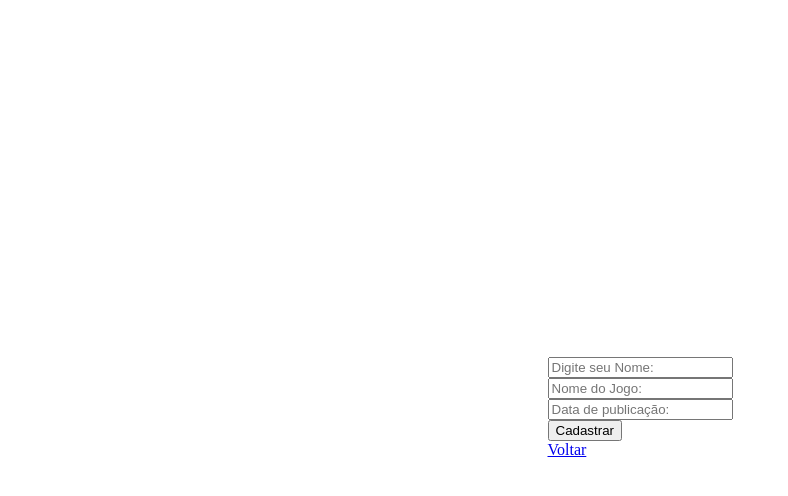
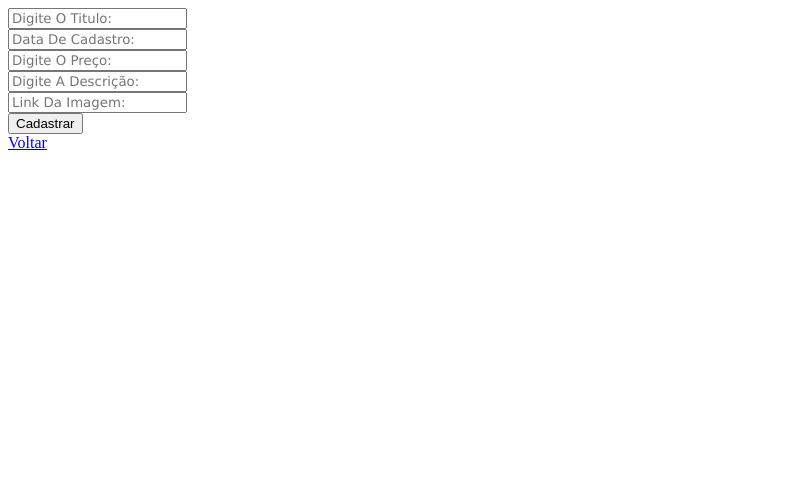
Before and after one commit to natashasiebra/Pessoa_Front-End, a Next.js app: page /cadastro in a window 1280 px wide. Shown: the top 496 px of the page, without its empty margins (0-788 px from the left). Built offline with nearby package versions, Linux system fonts and the light colour scheme.

Commit message:
commid init

```diff
--- a/next.config.js
+++ b/next.config.js
@@ -5,7 +5,7 @@ const nextConfig = {
         return [
           {
             source: '/api/:path*',
-            destination: 'https://localhost:3003/produtos',
+            destination: 'https://localhost:3000/produtos',
           },
         ]
       },
--- a/src/app/cadastro/page.js
+++ b/src/app/cadastro/page.js
@@ -2,23 +2,29 @@
 import { useState } from 'react'
 import styles from '../page.module.css'
 import { useRouter } from 'next/navigation'
+import '../globals.css'
 
 export default function Cadastro() {
     const route = useRouter();
-    const [nome, setNome] = useState();
-    const [jogo, setJogo] = useState();
-    const [data, setData] = useState();
+    const [titulo, setTitulo] = useState();
+    const [data_cadastro, setData_cadastro] = useState();
+    const [preco, setPreco] = useState();
+    const [descricao, setDescricao] = useState();
+    const [imagem, setImagem] = useState();
 
     const cadastrar = (e) => {
         e.preventDefault()
 
         const produto = {
-            nome: nome,
-            jogo: jogo,
-            data: data
+            titulo: titulo,
+            data_cadastro: data_cadastro,
+            preco: preco,
+            descricao: descricao,
+            imagem: imagem
         }
+
         const produtoJson = JSON.stringify(produto);
-        fetch("http://localhost:3003/produtos", {
+        fetch("http://localhost:3000/produtos", {
             method: "POST",
             headers: { "content-Type": "application/json" },
             body: produtoJson
@@ -28,25 +34,37 @@ export default function Cadastro() {
     return (
         <div className={styles.main}>
             <form  onSubmit={cadastrar}>
-                <input
+                <input className='input'
                     type="text"
-                    placeholder='Digite seu Nome:'
-                    nome="Nome"
-                    onChange={e => setNome(e.target.value)}
+                    placeholder='Digite O Titulo:'
+                    nome="Tituo"
+                    onChange={e => setTitulo(e.target.value)}
                 /><br/>
-                <input
+                <input className='input'
                     type="text"
-                    placeholder='Nome do Jogo:'
-                    nome="Jogo"
-                    onChange={e => setJogo(e.target.value)}
+                    placeholder='Data De Cadastro:'
+                    nome="Data Cadastro"
+                    onChange={e => setData_cadastro(e.target.value)}
                 /><br/>
-                <input
+                <input className='input'
                     type="text"
-                    placeholder='Data de publicação:'
-                    nome="Data"
-                    onChange={e => setData(e.target.value)}
+                    placeholder='Digite O Preço:'
+                    nome="Preço"
+                    onChange={e => setPreco(e.target.value)}
                 /><br/>
-                <button type='submit'>Cadastrar</button>
+                <input className='input'
+                    type="text"
+                    placeholder='Digite A Descrição:'
+                    nome="Descrição"
+                    onChange={e => setDescricao(e.target.value)}
+                /><br/>
+                <input className='input'
+                    type="text"
+                    placeholder='Link Da Imagem:'
+                    nome="Imagem"
+                    onChange={e => setImagem(e.target.value)}
+                /><br/>
+                <button className='botao' type='submit'>Cadastrar</button>
                 <div>
                     <a href='/'>Voltar</a>
                 </div>
--- a/src/app/globals.css
+++ b/src/app/globals.css
@@ -0,0 +1,38 @@
+.link:link, .link:visited {
+    background-color: white;
+    color: black;
+    border: 2px solid #5202db;
+    padding: 10px 20px;
+    text-align: center;
+    text-decoration: none;
+    display: inline-block;
+    border-radius: 12px
+  }
+
+  .link:hover, .link:active {
+    background-color: #5202db;
+    color: white;
+    border-radius: 12px
+  }
+  .input{
+    font-family: 'Lucida Sans', 'Lucida Sans Regular', 'Lucida Grande', 'Lucida Sans Unicode', Geneva, Verdana, sans-serif;
+    font-size: 40;
+    color: black;
+   }
+   .voltar:link, .voltar:visited {
+    margin-left: 90%;
+    background-color: white;
+    color: black;
+    border: 2px solid #4003aa;
+    padding: 10px 20px;
+    text-align: center;
+    text-decoration: none;
+    display: inline-block;
+    border-radius: 12px
+  }
+
+  .voltar:hover, .voltar:active {
+    background-color: #4003aa;
+    color: white;
+    border-radius: 12px
+  }
--- a/src/app/page.module.css
+++ b/src/app/page.module.css
@@ -1,7 +0,0 @@
-
-.main {
-  display: flex;
-  align-items: center;
-  justify-content: center;
-  height: 100vh;
- }
```
Also changed, not shown: src/app/page.js (+10 -6 lines), src/app/pessoa/[id]/page.js (+8 -6 lines).
